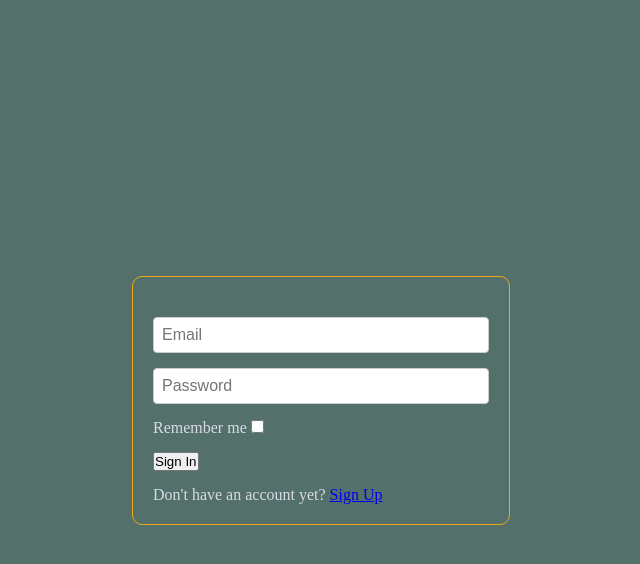
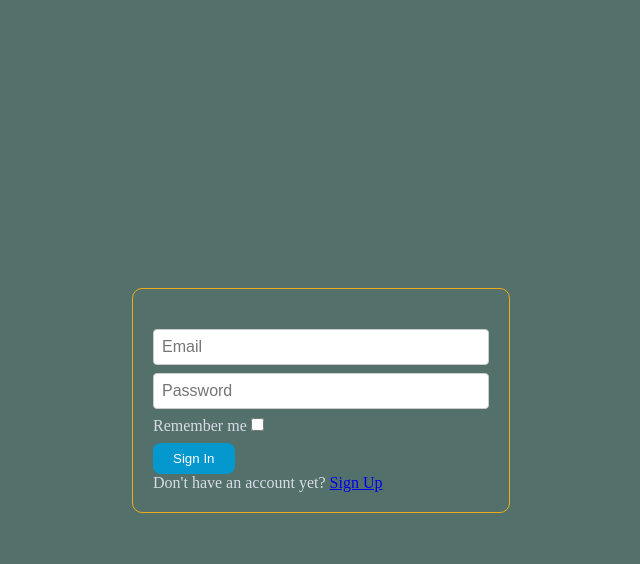
Before and after one commit to Emogy-reunion/mini-projects, a Flask app: page / in a window 1280 px wide. Shown: the top 564 px of the page, without its empty margins (319-959 px from the left). Run offline with Flask 3, Linux system fonts and the light colour scheme.

Commit message:
style: style the button and fix the spacing between elements

```diff
--- a/protect-routes/static/css/login.css
+++ b/protect-routes/static/css/login.css
@@ -49,9 +49,7 @@ form {
 }
 
 form div {
-    	margin-bottom: 15px;
-	margin-left: auto;
-	margin-right: auto;
+    	margin: 8px auto;
 }
 
 input[type="text"],
@@ -63,3 +61,20 @@ input[type="password"] {
     	border-radius: 4px;
 	border: 1px solid #ccc;
 }
+
+input[type="submit"] {
+	padding: 8px 20px;
+	color: #FFF;
+	background-color: #0598ce;
+	cursor: pointer;
+	border: none;
+	border-radius: 8px;
+}
+
+input[type="submit"]:hover {
+	background-color: blue;
+}
+
+.button-container {
+	margin: 0 auto;
+}
```
